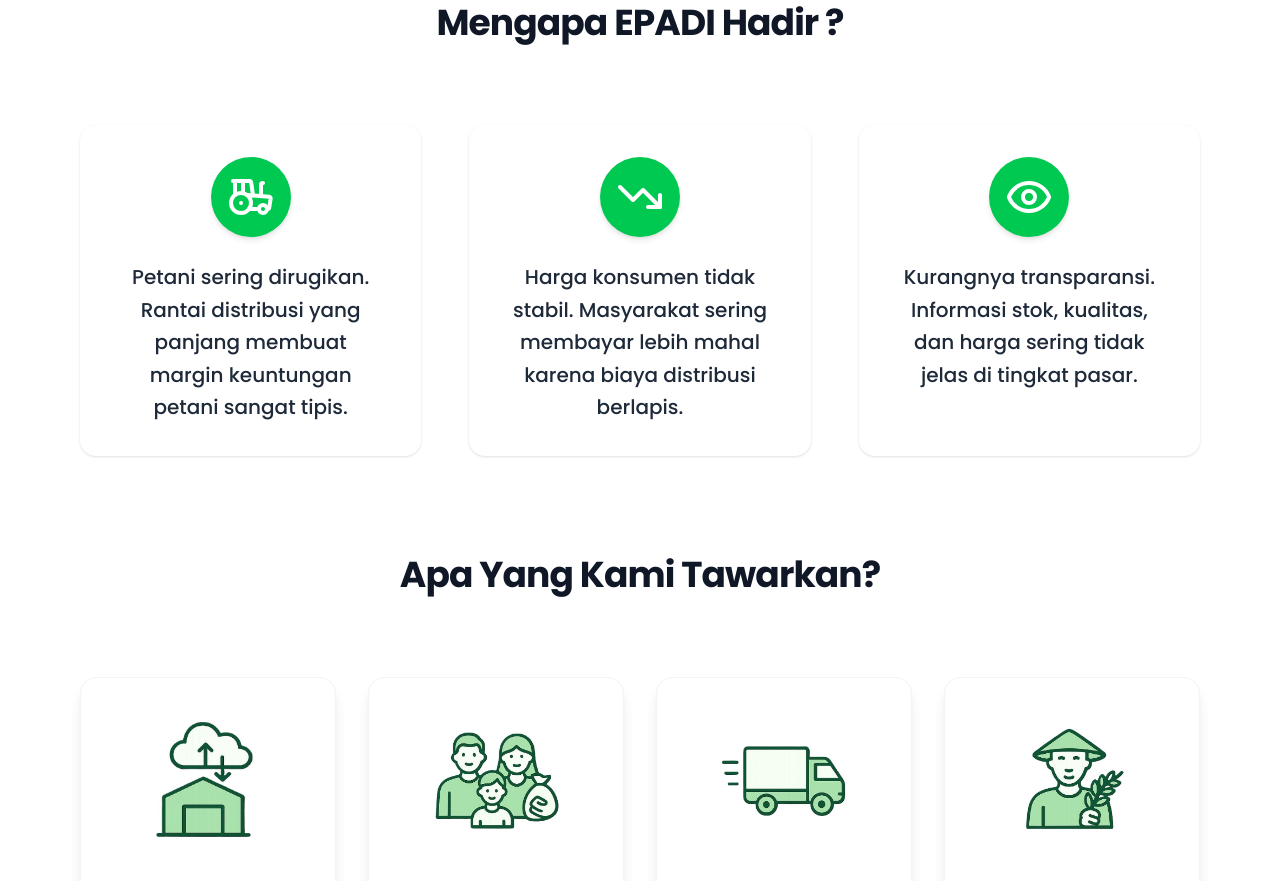
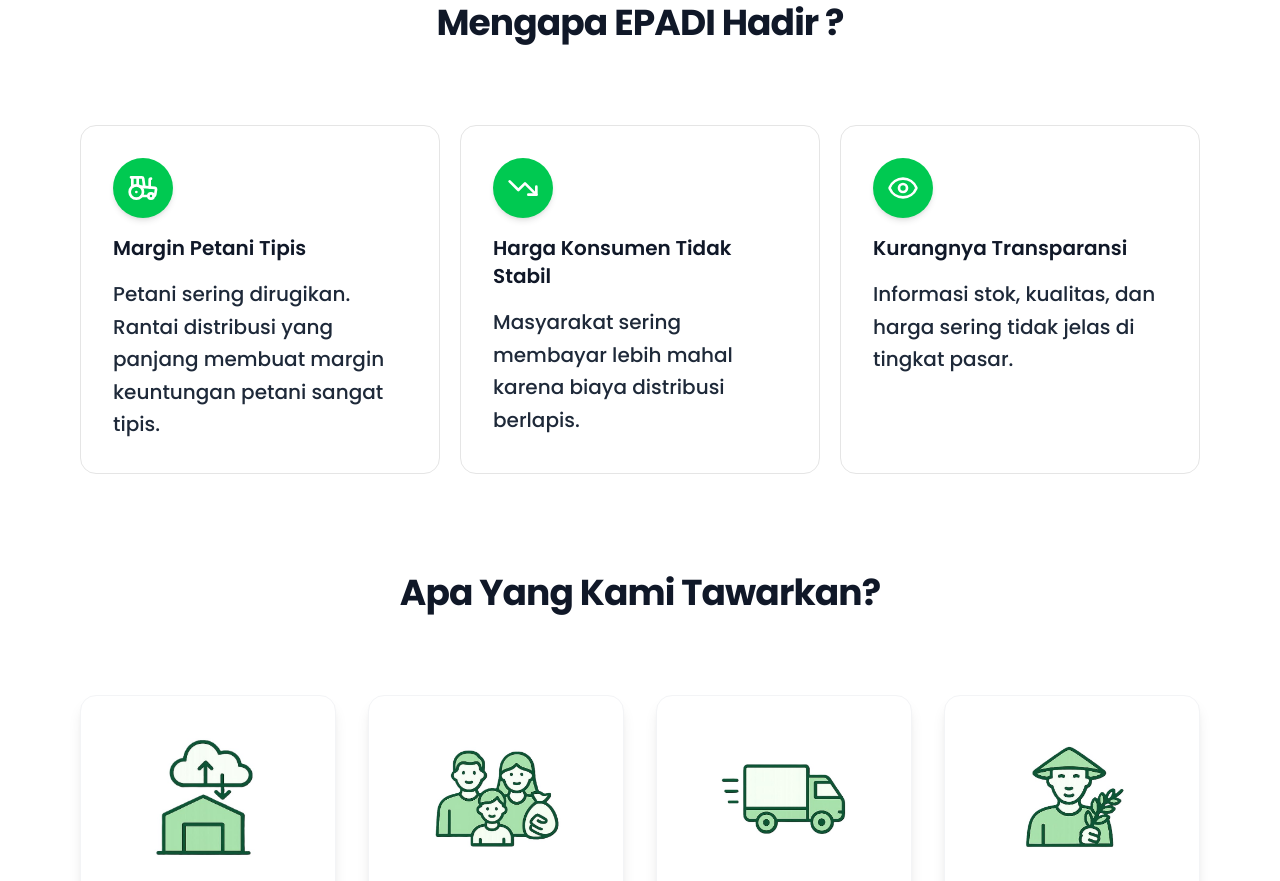
Before and after one commit to SyariefHayat/epadi, a React (Vite) app in the folder frontend/: page / in a window 1280 px wide. Shown: the part 800-1681 px from the top of the page. Built offline with nearby package versions, Linux system fonts and the light colour scheme.

Commit message:
update frontend: why section ui

```diff
--- /dev/null
+++ b/frontend/src/constants/listProblem.js
@@ -0,0 +1,23 @@
+import {
+    Eye,
+    Tractor,
+    TrendingDown
+} from "lucide-react";
+
+export const LIST_PROBLEM = [
+    {
+        title: "Margin Petani Tipis",
+        icon: Tractor,
+        desc: "Petani sering dirugikan. Rantai distribusi yang panjang membuat margin keuntungan petani sangat tipis."
+    },
+    {
+        title: "Harga Konsumen Tidak Stabil",
+        icon: TrendingDown,
+        desc: "Masyarakat sering membayar lebih mahal karena biaya distribusi berlapis."
+    },
+    {
+        title: "Kurangnya Transparansi",
+        icon: Eye,
+        desc: "Informasi stok, kualitas, dan harga sering tidak jelas di tingkat pasar."
+    },
+]
--- a/frontend/src/pages/landing/WhySection.jsx
+++ b/frontend/src/pages/landing/WhySection.jsx
@@ -1,5 +1,7 @@
 import React from 'react'
-import { Eye, Tractor, TrendingDown } from 'lucide-react'
+
+import EachUtils from '@/utils/EachUtils'
+import { LIST_PROBLEM } from '@/constants/listProblem'
 
 const WhySection = () => {
     return (
@@ -9,42 +11,29 @@
                     Mengapa EPADI Hadir ?
                 </h3>
 
-                <div className="grid grid-cols-1 md:grid-cols-2 lg:grid-cols-3 gap-6 sm:gap-8 lg:gap-12">
-                    <div className="flex flex-col items-center text-center space-y-4 sm:space-y-6 p-6 sm:p-8 rounded-2xl bg-white shadow-sm hover:shadow-lg transition-all duration-300 group">
-                        <div className="w-14 h-14 sm:w-16 sm:h-16 lg:w-20 lg:h-20 rounded-full bg-green-500 flex items-center justify-center shadow-md group-hover:bg-green-600 transition-colors duration-300">
-                            <Tractor
+                <div className="grid grid-cols-1 md:grid-cols-2 lg:grid-cols-3 gap-6 sm:gap-8 lg:gap-5">
+                    <EachUtils
+                        of={LIST_PROBLEM}
+                        render={(item, index) => (
+                            <div
+                                key={index}
+                                className="group flex flex-col items-start text-start space-y-3 sm:space-y-4 p-6 sm:p-8 rounded-2xl border bg-white transition-all duration-300 ease-in-out hover:bg-green-600"
+                            >
+                                <div className="w-14 h-14 sm:w-16 sm:h-16 lg:w-15 lg:h-15 rounded-full bg-green-500 flex items-center justify-center shadow-md transition-colors duration-300 ease-in-out group-hover:bg-white">
+                                    <item.icon
                                         size={32}
-                                className="text-white sm:w-10 sm:h-10 lg:w-12 lg:h-12"
+                                        className="text-white sm:w-10 sm:h-10 lg:w-8 lg:h-8 transition-transform duration-300 ease-in-out group-hover:text-green-600"
                                     />
                                 </div>
-                        <h4 className="text-sm sm:text-base lg:text-lg xl:text-xl font-medium text-gray-800 leading-relaxed px-2">
-                            Petani sering dirugikan. Rantai distribusi yang panjang membuat margin keuntungan petani sangat tipis.
+                                <h3 className="text-base sm:text-lg lg:text-xl font-semibold text-gray-900 transition-colors duration-300 ease-in-out group-hover:text-white">
+                                    {item.title}
+                                </h3>
+                                <h4 className="text-sm sm:text-base lg:text-lg xl:text-xl font-medium text-gray-800 leading-relaxed transition-colors duration-300 ease-in-out group-hover:text-gray-100">
+                                    {item.desc}
                                 </h4>
                             </div>
-
-                    <div className="flex flex-col items-center text-center space-y-4 sm:space-y-6 p-6 sm:p-8 rounded-2xl bg-white shadow-sm hover:shadow-lg transition-all duration-300 group">
-                        <div className="w-14 h-14 sm:w-16 sm:h-16 lg:w-20 lg:h-20 rounded-full bg-green-500 flex items-center justify-center shadow-md group-hover:bg-green-600 transition-colors duration-300">
-                            <TrendingDown
-                                size={32}
-                                className="text-white sm:w-10 sm:h-10 lg:w-12 lg:h-12"
+                        )}
                     />
-                        </div>
-                        <h4 className="text-sm sm:text-base lg:text-lg xl:text-xl font-medium text-gray-800 leading-relaxed px-2">
-                            Harga konsumen tidak stabil. Masyarakat sering membayar lebih mahal karena biaya distribusi berlapis.
-                        </h4>
-                    </div>
-
-                    <div className="flex flex-col items-center text-center space-y-4 sm:space-y-6 p-6 sm:p-8 rounded-2xl bg-white shadow-sm hover:shadow-lg transition-all duration-300 group lg:col-span-1 md:max-w-md md:mx-auto lg:max-w-none lg:mx-0">
-                        <div className="w-14 h-14 sm:w-16 sm:h-16 lg:w-20 lg:h-20 rounded-full bg-green-500 flex items-center justify-center shadow-md group-hover:bg-green-600 transition-colors duration-300">
-                            <Eye
-                                size={32}
-                                className="text-white sm:w-10 sm:h-10 lg:w-12 lg:h-12"
-                            />
-                        </div>
-                        <h4 className="text-sm sm:text-base lg:text-lg xl:text-xl font-medium text-gray-800 leading-relaxed px-2">
-                            Kurangnya transparansi. Informasi stok, kualitas, dan harga sering tidak jelas di tingkat pasar.
-                        </h4>
-                    </div>
                 </div>
             </div>
         </section>
```
Lines whose indentation alone changed are shown as unchanged.
